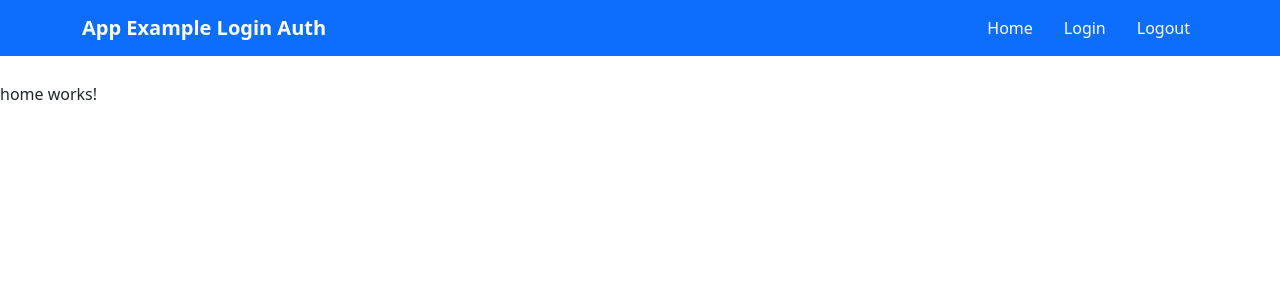
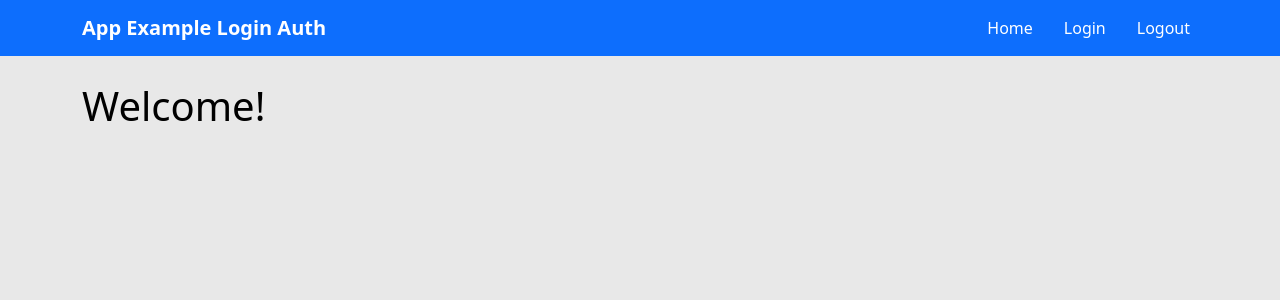
Before and after one commit to cidaluna/login-auth-angular-using-json-server, an Angular app: page /home in a window 1280 px wide. Shown: the top 300 px of the page. Built offline with nearby package versions, Linux system fonts and the light colour scheme.

Commit message:
Add style container in section tag

```diff
--- a/src/app/pages/home/home.component.html
+++ b/src/app/pages/home/home.component.html
@@ -1 +1,3 @@
-<p>home works!</p>
+<section class="container">
+  <h1>Welcome!</h1>
+</section>
--- a/src/app/pages/login/login.component.html
+++ b/src/app/pages/login/login.component.html
@@ -1 +1,3 @@
-<p>login works!</p>
+<section class="container">
+  <h1>Login</h1>
+</section>
--- a/src/app/shared/components/not-found/not-found.component.html
+++ b/src/app/shared/components/not-found/not-found.component.html
@@ -1 +1,3 @@
-<p>not-found works!</p>
+<section class="container">
+  <h1>Ops! Página não encontrada!</h1>
+</section>
--- a/src/styles.css
+++ b/src/styles.css
@@ -1 +1,11 @@
 /* You can add global styles to this file, and also import other style files */
+*{
+  margin: 0;
+  padding: 0;
+  box-sizing: border-box;
+}
+
+body{
+  color: #000;
+  background-color: #e8e8e8;
+}
```
